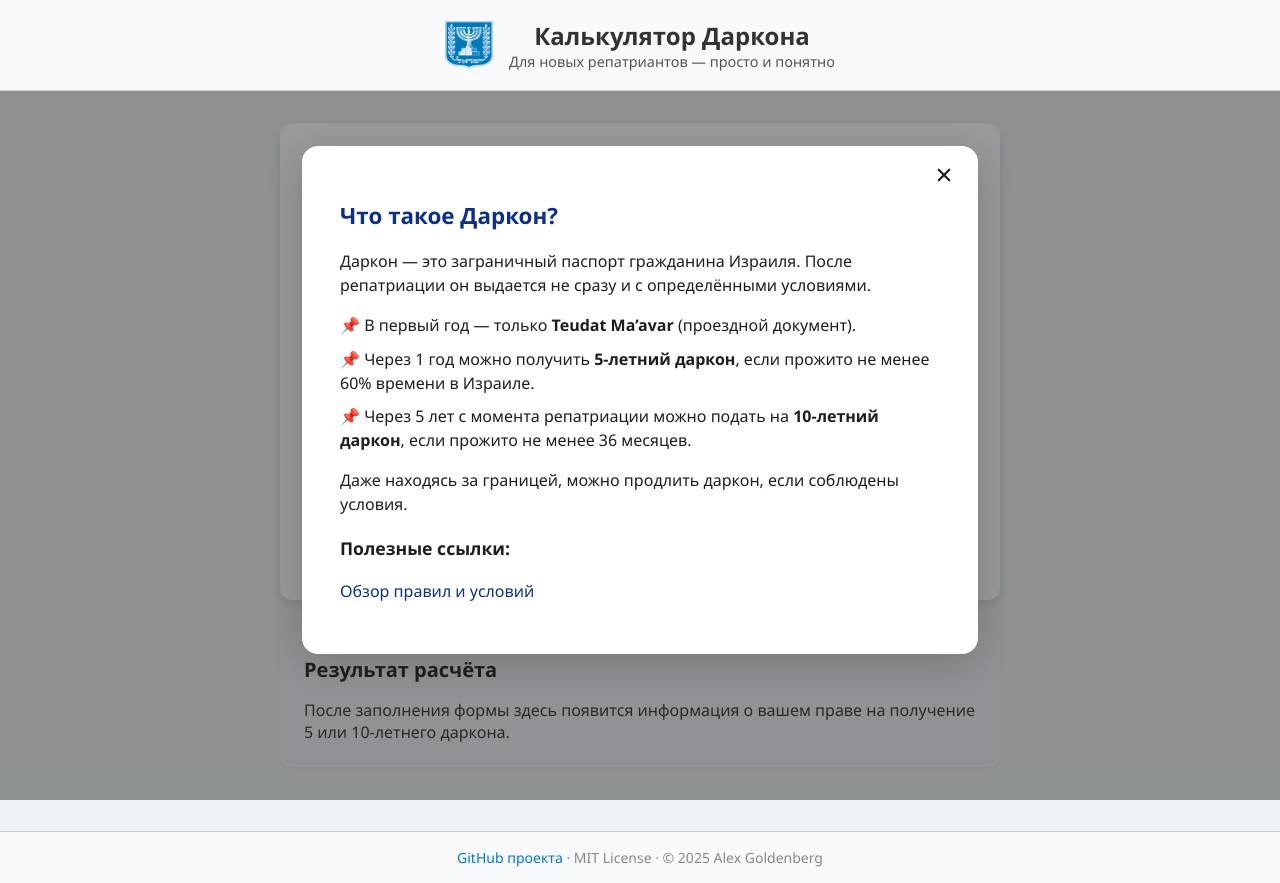
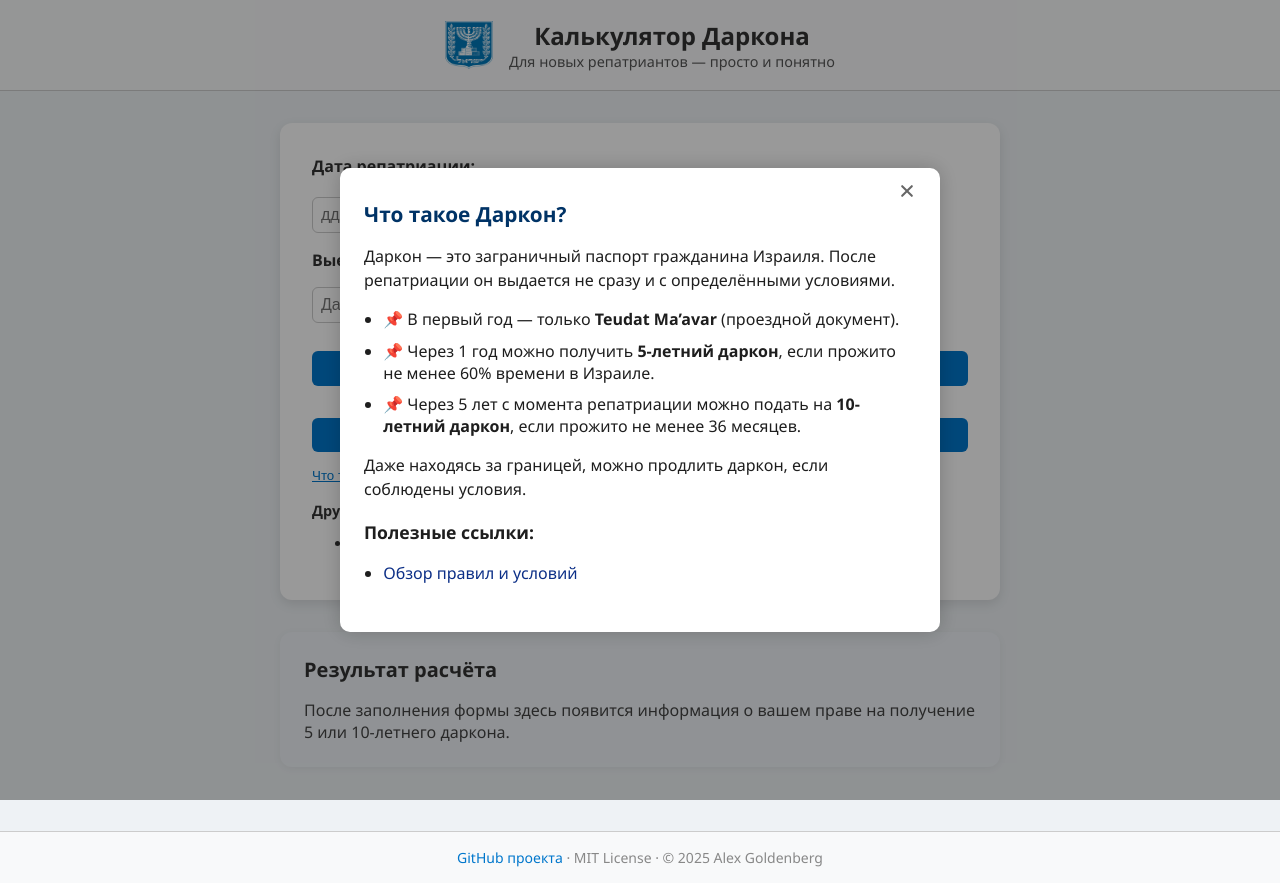
Before and after one commit to algoldenberg/darcon-calculator, a React (Vite) app: page / in a window 1280 px wide. Both pictures are taken after a click on the button "Что такое даркон?". Built offline with nearby package versions, Linux system fonts and the light colour scheme.

Commit message:
Fix modal visibility logic
- Passed 'isOpen' prop to InfoModal component
- Ensured modal displays correctly when opened
- Resolved issue with modal not rendering due to missing prop

```diff
--- a/src/App.jsx
+++ b/src/App.jsx
@@ -35,7 +35,7 @@ function App() {
           </div>
         </div>
 
-        {isModalOpen && <InfoModal onClose={() => setModalOpen(false)} />}
+        <InfoModal isOpen={isModalOpen} onClose={() => setModalOpen(false)} />
         <ResultBlock result={calcResult} />
       </main>
 
--- a/src/assets/components/InfoModal.jsx
+++ b/src/assets/components/InfoModal.jsx
@@ -1,28 +1,52 @@
 import '../css/infoModal.css';
 import { IoClose } from 'react-icons/io5';
+import { useEffect } from 'react';
 
-function InfoModal({ onClose }) {
+function InfoModal({ isOpen, onClose }) {
+  useEffect(() => {
+    const handleEsc = (event) => {
+      if (event.key === 'Escape') {
+        onClose();
+      }
+    };
+
+    if (isOpen) {
+      document.body.style.overflow = 'hidden';
+      document.addEventListener('keydown', handleEsc);
+    } else {
+      document.body.style.overflow = '';
+      document.removeEventListener('keydown', handleEsc);
+    }
+
+    return () => {
+      document.body.style.overflow = '';
+      document.removeEventListener('keydown', handleEsc);
+    };
+  }, [isOpen, onClose]);
+
+  if (!isOpen) return null;
+
   return (
-    <div className="modal-overlay" onClick={onClose}>
-      <div className="modal-content" onClick={(e) => e.stopPropagation()}>
-        <button className="close-icon" onClick={onClose}>
-          <IoClose size={24} />
+    <div className="info-modal-overlay" onClick={onClose}>
+      <div className="info-modal-content" onClick={(e) => e.stopPropagation()}>
+        <button className="info-close-btn" onClick={onClose}>
+          <IoClose size={22} />
         </button>
 
-        <h2 className="modal-title">Что такое Даркон?</h2>
-        <p className="modal-paragraph">
+        <h2 className="info-title">Что такое Даркон?</h2>
+        <p>
           Даркон — это заграничный паспорт гражданина Израиля. После репатриации он выдается не сразу и с определёнными условиями.
         </p>
-        <ul className="modal-list">
+        <ul>
           <li>📌 В первый год — только <strong>Teudat Ma’avar</strong> (проездной документ).</li>
           <li>📌 Через 1 год можно получить <strong>5-летний даркон</strong>, если прожито не менее 60% времени в Израиле.</li>
           <li>📌 Через 5 лет с момента репатриации можно подать на <strong>10-летний даркон</strong>, если прожито не менее 36 месяцев.</li>
         </ul>
-        <p className="modal-paragraph">
+        <p>
           Даже находясь за границей, можно продлить даркон, если соблюдены условия.
         </p>
-        <h3 className="modal-subtitle">Полезные ссылки:</h3>
-        <ul className="modal-links">
+        <h3 className="info-subtitle">Полезные ссылки:</h3>
+        <ul>
           <li>
             <a href="https://russia-israel.com/darkon" target="_blank" rel="noreferrer">
               Обзор правил и условий
--- a/src/assets/css/infoModal.css
+++ b/src/assets/css/infoModal.css
@@ -1,4 +1,4 @@
-.modal-overlay {
+.info-modal-overlay {
   position: fixed;
   top: 0;
   left: 0;
@@ -8,71 +8,81 @@
   display: flex;
   justify-content: center;
   align-items: center;
-  z-index: 999;
+  z-index: 9999;
+  overflow: hidden;
 }
 
-.modal-content {
+.info-modal-content {
+  background-color: #fff;
+  padding: 2rem 1.5rem;
+  border-radius: 10px;
+  width: 90%;
+  max-width: 600px;
+  max-height: 90vh;
+  overflow-y: auto;
+  box-shadow: 0 0 20px rgba(0, 0, 0, 0.2);
   position: relative;
-  background-color: white;
-  padding: 2.2rem 2.4rem;
-  max-width: 600px;
-  border-radius: 16px;
-  box-shadow: 0 10px 40px rgba(0, 0, 0, 0.2);
+  animation: fadeIn 0.2s ease-in-out;
+  box-sizing: border-box;
   font-family: 'Segoe UI', sans-serif;
-  line-height: 1.5;
   color: #1e1e1e;
 }
 
-.close-icon {
+.info-close-btn {
   position: absolute;
-  top: 1rem;
+  top: 0.7rem;
   right: 1rem;
-  background: transparent;
+  background: none;
   border: none;
   font-size: 1.4rem;
   cursor: pointer;
-  color: #1e1e1e;
+  color: #666;
 }
 
-.modal-title {
-  font-size: 1.4rem;
-  font-weight: 700;
-  color: #0c2f87;
+.info-title {
+  margin-top: 0;
   margin-bottom: 1rem;
+  font-size: 1.3rem;
+  color: #003366;
 }
 
-.modal-paragraph {
-  margin-bottom: 1rem;
-  font-size: 1rem;
-}
-
-.modal-list {
-  list-style-type: none;
-  padding-left: 0;
-  margin-bottom: 1rem;
-}
-
-.modal-list li {
-  margin-bottom: 0.6rem;
-}
-
-.modal-subtitle {
+.info-subtitle {
   font-size: 1.1rem;
   font-weight: 600;
   margin-top: 1.2rem;
 }
 
-.modal-links {
-  list-style-type: none;
-  padding-left: 0;
+.info-modal-content p {
+  margin-bottom: 1rem;
+  line-height: 1.5;
 }
 
-.modal-links a {
+.info-modal-content ul {
+  padding-left: 1.2rem;
+  margin-bottom: 1rem;
+}
+
+.info-modal-content li {
+  margin-bottom: 0.6rem;
+}
+
+.info-modal-content a {
   color: #0c2f87;
   text-decoration: none;
   font-weight: 500;
 }
 
-.modal-links a:hover {
+.info-modal-content a:hover {
   text-decoration: underline;
 }
+
+@keyframes fadeIn {
+  from {
+    opacity: 0;
+    transform: translateY(-10px);
+  }
+  to {
+    opacity: 1;
+    transform: translateY(0);
+  }
+}
```
